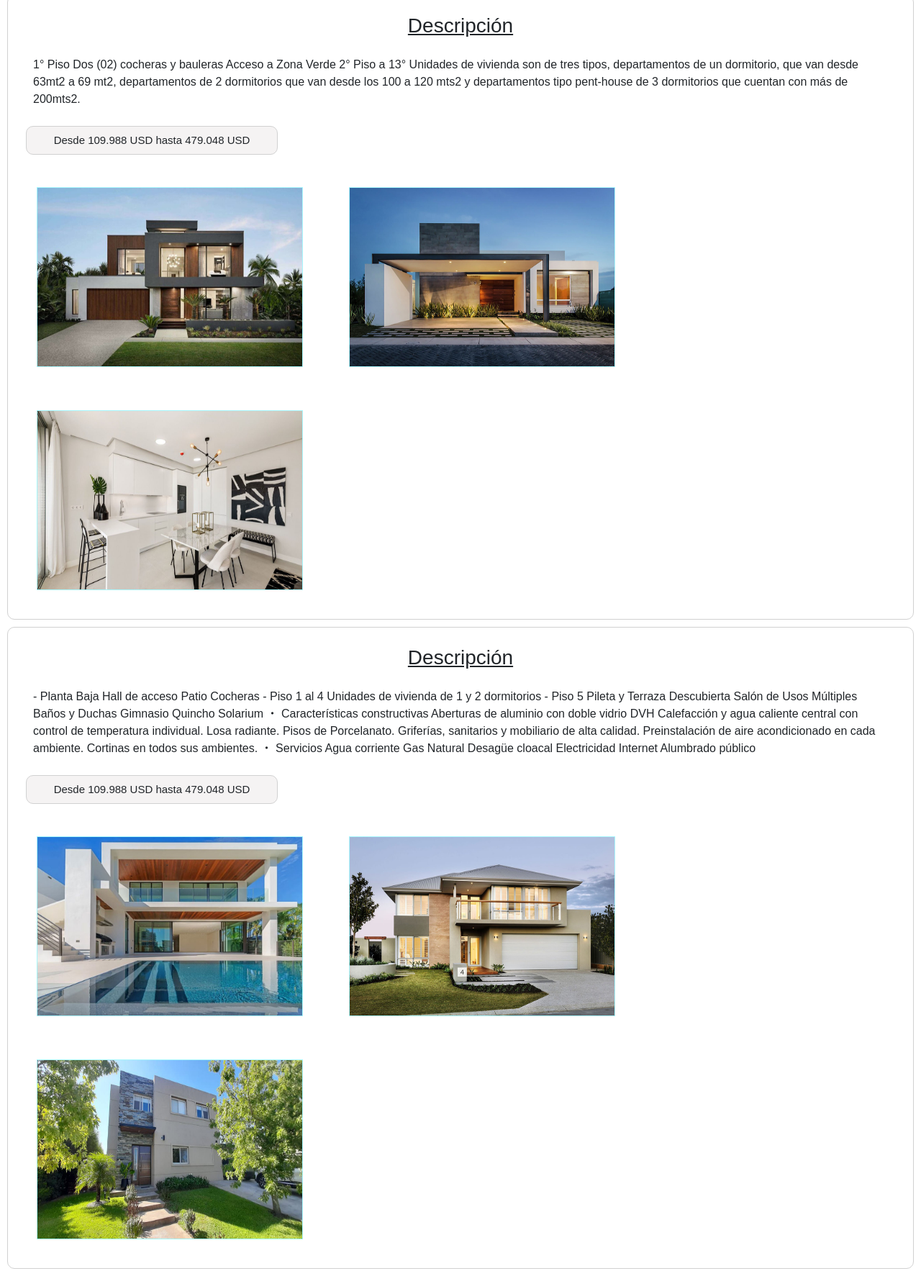
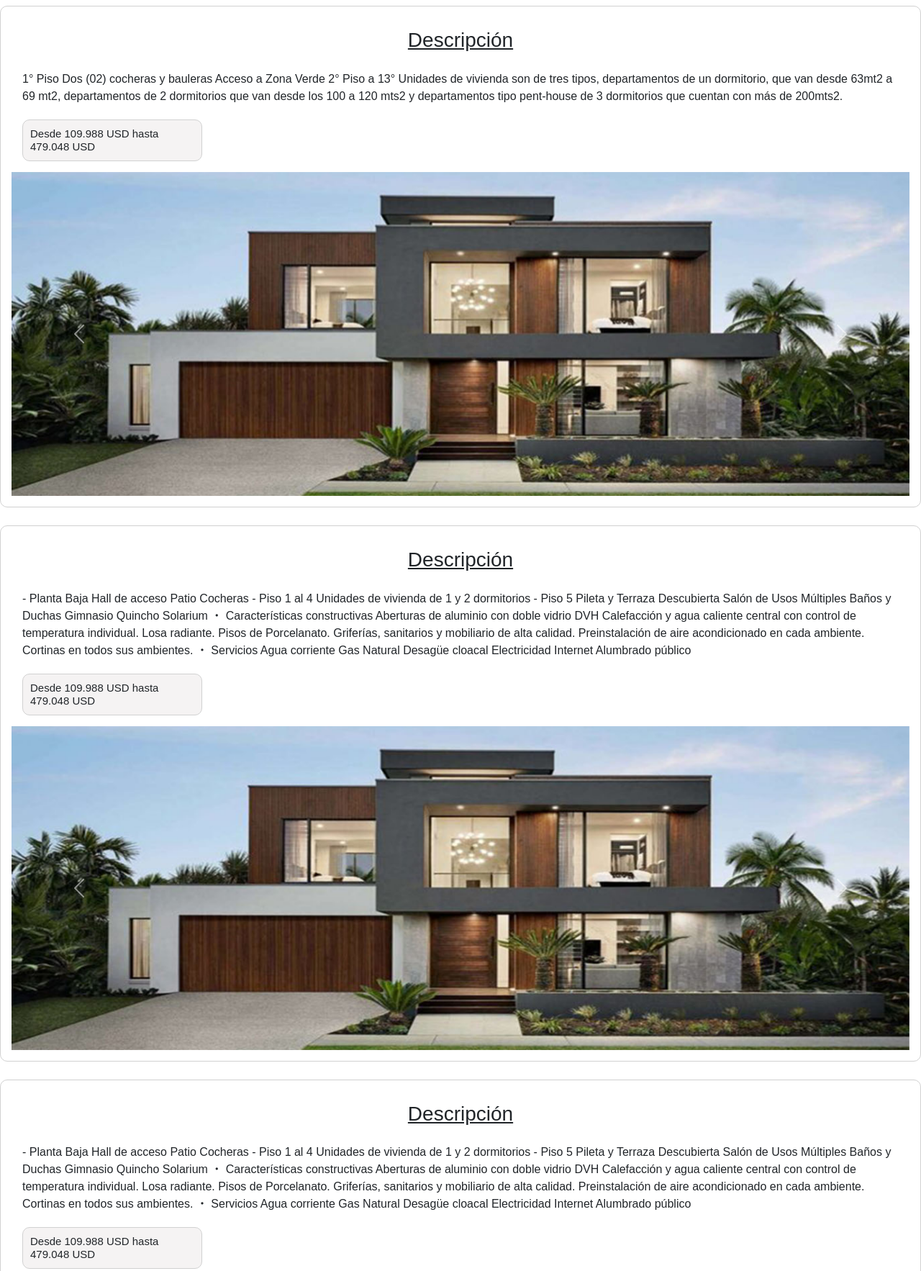
Before and after one commit to Geronimoalonso/Preentrega2-AlonsoAvellaneda-Geronimo, a plain HTML site: page Pages/Emprendimiento.html in a window 1280 px wide. Shown: the part 227-1993 px from the top of the page at 72% size. Drawn offline with nearby package versions, Linux system fonts and the light colour scheme.

Commit message:
add changes

```diff
--- a/Css/Style.css
+++ b/Css/Style.css
@@ -233,6 +233,15 @@ aside #info-nosotros h2 {
 /* Seccion Emprendimiento */
 
 
+.section-emprendimiento {
+
+    grid: flex;
+    width: 100%;
+    height: auto;
+
+}
+
+
 .emprendimiento-tittle {
     text-align: center;
     color: black;
@@ -245,58 +254,51 @@ aside #info-nosotros h2 {
 
 .tittle-banner-emprendimiento {
 
-
-    display: grid;
-    margin: 10px;
-    padding: 10px;
     border: 1px solid #d1d1d1;
     border-radius: 10px;
-    width: auto;
+    width: 100%;
+    height: auto;
+    padding: 15px;
+    margin: 25px 0;
 
 }
 
 .tittle-banner-emprendimiento h3 {
 
-    grid-column: 1/2;
+
     text-align: center;
     text-decoration: underline;
-    padding: 15px;
-    margin: 0 15px;
+    padding: 10px;
+    margin: 5px;
 
 }
 
 .tittle-banner-emprendimiento p {
-    grid-column: 1/2;
-    grid-row: 2/3;
-    margin: 0 15px;
-    padding: 10px;
+
+    margin: 10px;
+    padding: 5px;
 }
 
 
 .tittle-banner-emprendimiento h4 {
 
-    grid-column: 1/2;
-    grid-row: 3/4;
-    width: 350px;
     margin: 15px;
     border: 1px solid #d1d1d1;
     border-radius: 10px;
     padding: 10px;
     font-size: 15px;
     background-color: rgb(245, 243, 243);
-    text-align: center;
+    max-width: 250px;
 
 
 }
 
 .tittle-banner-emprendimiento__galeria {
-   display: flexbox;
-   grid-row: 4/5;
-   grid-column: 1/2;
+
+
 
 }
-
-
+  /*
 .galeria-emprendimiento {
 
     flex-wrap: wrap;
@@ -307,7 +309,7 @@ aside #info-nosotros h2 {
     border-style: inherit;
     border:1px solid #a7f7fd;
 
-}
+} */
 
 
 /* Seccion Contacto */
--- a/Pages/Emprendimiento.html
+++ b/Pages/Emprendimiento.html
@@ -50,7 +50,7 @@
     </nav>
   </header>
 
-  <article>
+  <section class="section-emprendimiento">
 
     <div class="emprendimiento-tittle">
       <h1>  Nuestros Emprendimientos </h1>
@@ -69,11 +69,28 @@
       <h4>Desde 109.988 USD hasta 479.048 USD</h4>
       <div class="tittle-banner-emprendimiento__galeria">
         <a href="../Pages/Publicaciones.html">
-          <img src="../Image/Compra/01-01.jpg" alt="" class="galeria-emprendimiento"></a>
-        <a href="../Pages/Publicaciones.html">
-          <img src="../Image/Compra/02-02.jpg" alt="" class="galeria-emprendimiento"></a>
-        <a href="../Pages/Publicaciones.html">
-          <img src="../Image/Compra/03-03.jpg" alt="" class="galeria-emprendimiento"></a>
+          <div id="carouselExample1" class="carousel slide">
+            <div class="carousel-inner">
+              <div class="carousel-item active">
+                <img src="../Image/Compra/01-01.jpg" class="d-block w-100" alt="...">
+              </div>
+              <div class="carousel-item">
+                <img src="../Image/Compra/02-02.jpg" class="d-block w-100" alt="...">
+              </div>
+              <div class="carousel-item">
+                <img src="../Image/Compra/03-03.jpg" class="d-block w-100" alt="...">
+              </div>
+            </div>
+            <button class="carousel-control-prev" type="button" data-bs-target="#carouselExample1" data-bs-slide="prev">
+              <span class="carousel-control-prev-icon" aria-hidden="true"></span>
+              <span class="visually-hidden">Previous</span>
+            </button>
+            <button class="carousel-control-next" type="button" data-bs-target="#carouselExample1" data-bs-slide="next">
+              <span class="carousel-control-next-icon" aria-hidden="true"></span>
+              <span class="visually-hidden">Next</span>
+            </button>
+          </div>
+        </a>
       </div>
     </div>
     <div class="tittle-banner-emprendimiento">
@@ -113,11 +130,28 @@
       <h4>Desde 109.988 USD hasta 479.048 USD</h4>
       <div class="tittle-banner-emprendimiento__galeria">
         <a href="../Pages/Publicaciones.html">
-          <img src="../Image/Compra/04-04.jpg" alt="" class="galeria-emprendimiento"></a>
-        <a href="../Pages/Publicaciones.html">
-          <img src="../Image/Compra/05-05.jpg" alt="" class="galeria-emprendimiento"></a>
-        <a href="../Pages/Publicaciones.html">
-          <img src="../Image/Compra/06-06.jpg" alt="" class="galeria-emprendimiento"></a>
+          <div id="carouselExample1" class="carousel slide">
+            <div class="carousel-inner">
+              <div class="carousel-item active">
+                <img src="../Image/Compra/01-01.jpg" class="d-block w-100" alt="...">
+              </div>
+              <div class="carousel-item">
+                <img src="../Image/Compra/02-02.jpg" class="d-block w-100" alt="...">
+              </div>
+              <div class="carousel-item">
+                <img src="../Image/Compra/03-03.jpg" class="d-block w-100" alt="...">
+              </div>
+            </div>
+            <button class="carousel-control-prev" type="button" data-bs-target="#carouselExample1" data-bs-slide="prev">
+              <span class="carousel-control-prev-icon" aria-hidden="true"></span>
+              <span class="visually-hidden">Previous</span>
+            </button>
+            <button class="carousel-control-next" type="button" data-bs-target="#carouselExample1" data-bs-slide="next">
+              <span class="carousel-control-next-icon" aria-hidden="true"></span>
+              <span class="visually-hidden">Next</span>
+            </button>
+          </div>
+        </a>
       </div>
     </div>
     <div class="tittle-banner-emprendimiento">
@@ -157,16 +191,33 @@
       <h4>Desde 109.988 USD hasta 479.048 USD</h4>
       <div class="tittle-banner-emprendimiento__galeria">
         <a href="../Pages/Publicaciones.html">
-          <img src="../Image/Compra/04-04.jpg" alt="" class="galeria-emprendimiento"></a>
-        <a href="../Pages/Publicaciones.html">
-          <img src="../Image/Compra/05-05.jpg" alt="" class="galeria-emprendimiento"></a>
-        <a href="../Pages/Publicaciones.html">
-          <img src="../Image/Compra/06-06.jpg" alt="" class="galeria-emprendimiento"></a>
+          <div id="carouselExample1" class="carousel slide">
+            <div class="carousel-inner">
+              <div class="carousel-item active">
+                <img src="../Image/Compra/01-01.jpg" class="d-block w-100" alt="...">
+              </div>
+              <div class="carousel-item">
+                <img src="../Image/Compra/02-02.jpg" class="d-block w-100" alt="...">
+              </div>
+              <div class="carousel-item">
+                <img src="../Image/Compra/03-03.jpg" class="d-block w-100" alt="...">
+              </div>
+            </div>
+            <button class="carousel-control-prev" type="button" data-bs-target="#carouselExample1" data-bs-slide="prev">
+              <span class="carousel-control-prev-icon" aria-hidden="true"></span>
+              <span class="visually-hidden">Previous</span>
+            </button>
+            <button class="carousel-control-next" type="button" data-bs-target="#carouselExample1" data-bs-slide="next">
+              <span class="carousel-control-next-icon" aria-hidden="true"></span>
+              <span class="visually-hidden">Next</span>
+            </button>
+          </div>
+        </a>
       </div>
     </div>
 
 
-  </article>
+  </section>
 
   <footer id="footer">
     <div class="text-center">
--- a/Sass/emprendimiento.scss
+++ b/Sass/emprendimiento.scss
@@ -1,5 +1,14 @@
 
 /* Seccion Emprendimiento */
+
+
+.section-emprendimiento {
+
+    grid: flex;
+    width: 100%;
+    height: auto;
+
+}
 
 
 .emprendimiento-tittle {
@@ -15,45 +24,39 @@
 .tittle-banner-emprendimiento {
 
 
-    display: grid;
-    margin: 10px;
-    padding: 10px;
     border: 1px solid #d1d1d1;
     border-radius: 10px;
-    width: auto;
+    width: 100%;
+    height: auto;
+    padding: 15px;
+    margin: 25px 0;
 
 
 
         h3 {
 
-        grid-column: 1/2;
             text-align: center;
             text-decoration: underline;
-        padding: 15px;
-        margin: 0 15px;
+            padding: 10px;
+            margin: 5px;
 
         }
 
         p {
-        grid-column: 1/2;
-        grid-row: 2/3;
-        margin: 0 15px;
-        padding: 10px;
+            margin: 10px;
+            padding: 5px;
         }
 
 
         h4 {
 
-        grid-column: 1/2;
-        grid-row: 3/4;
-        width: 350px;
             margin: 15px;
             border: 1px solid #d1d1d1;
             border-radius: 10px;
             padding: 10px;
             font-size: 15px;
             background-color: rgb(245, 243, 243);
-        text-align: center;
+            max-width: 250px;
 
 
         }
@@ -66,7 +69,7 @@
 
 }
 
-
+  /*
 .galeria-emprendimiento {
 
     flex-wrap: wrap;
@@ -77,4 +80,4 @@
     border-style: inherit;
     border:1px solid #a7f7fd;
 
-}
+} */
```
Also changed, not shown: Sass/compra-alquiler.css (added), Sass/contacto.css (added), Sass/emprendimiento.css, Sass/home.css (added), Sass/main.css, Sass/navbar.css (added), Sass/publicaciones.css (added), 7 other files. Lines whose indentation alone changed are shown as unchanged.
